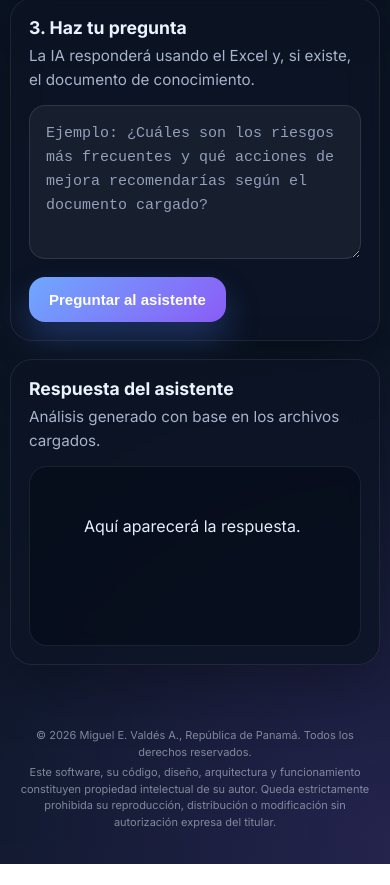
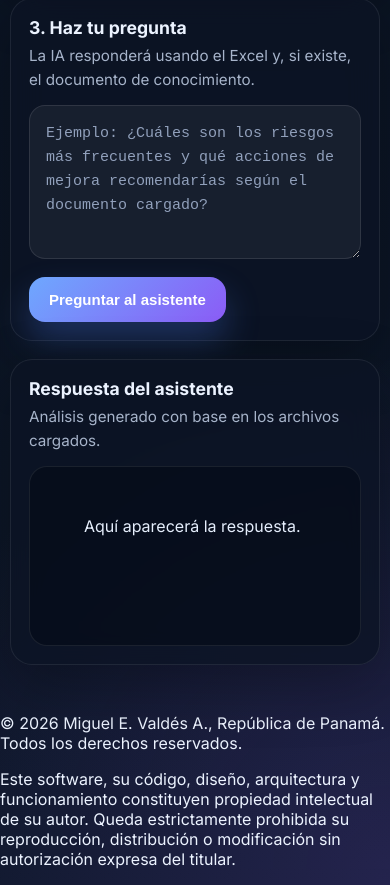
Before and after one commit to Michael99x/Assistant-ai-test, a plain HTML site: page index.html in a window 390 px wide. Shown: the part 1251-2136 px from the top of the page. Before the commit the page ends 2115 px from the top, so only its background shows below. Drawn offline with nearby package versions, Linux system fonts and the light colour scheme.

```diff
--- a/style.css
+++ b/style.css
@@ -341,19 +341,4 @@ button:disabled {
     border-radius: 22px;
   }
 
-.footer {
-  max-width: 800px;
-  margin: 40px auto 20px auto;
-  padding: 10px 20px;
-  text-align: center;
-  font-size: 11px;
-  line-height: 1.5;
-  color: #9aa4b2;
-  opacity: 0.8;
 }
-
-.footer p {
-  margin: 4px 0;
-}
-
-}
```
